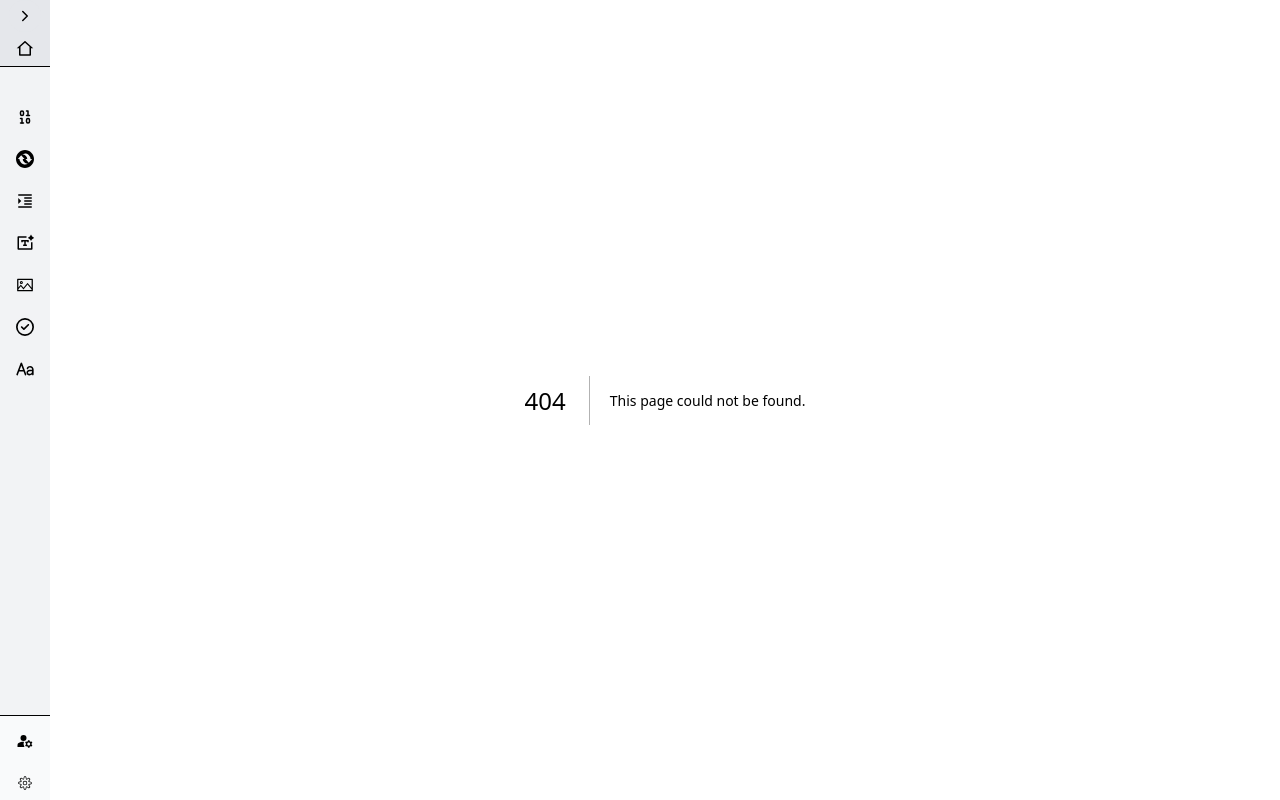
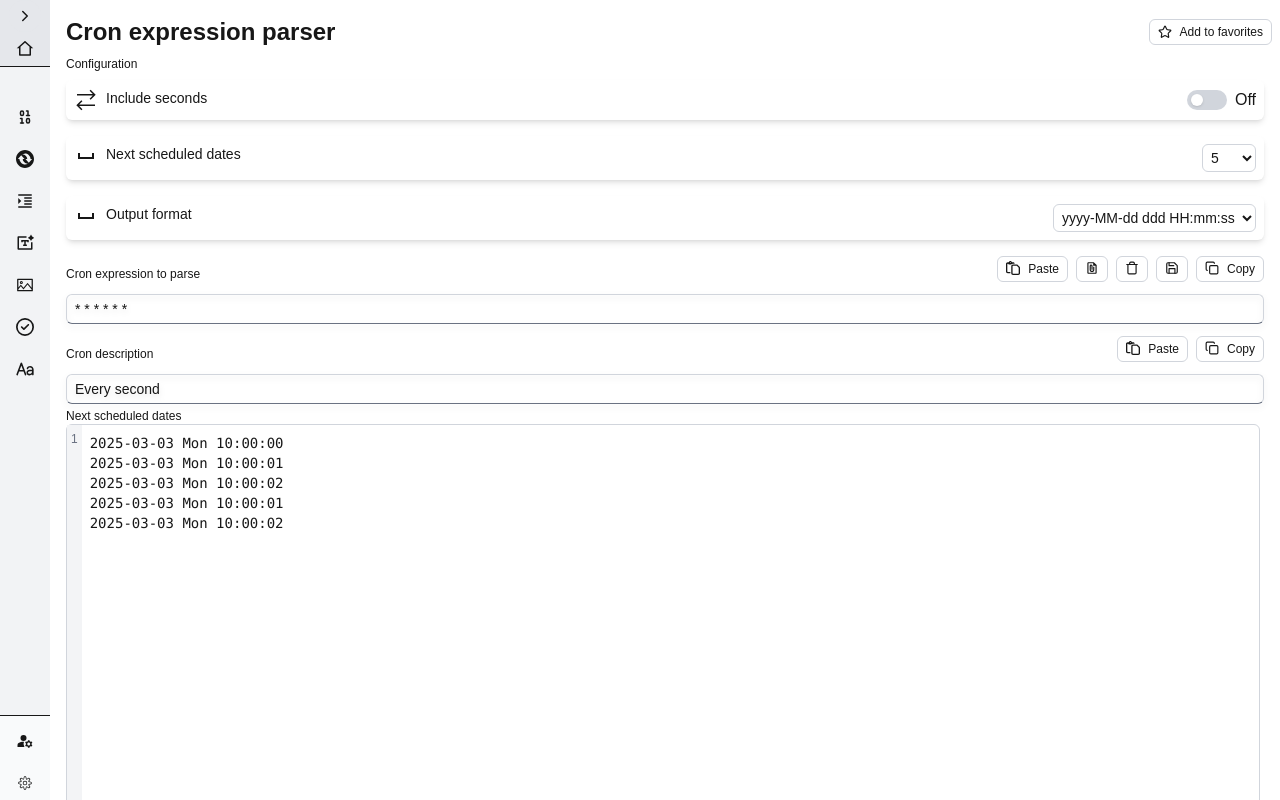
Before and after one commit to Kanghocit/Devtoys, a Next.js app: page /cronpaser in a window 1280 px wide. Before the commit this address had no page. Shown: the top 800 px of the page. Built offline with nearby package versions, Linux system fonts and the light colour scheme.

Commit message:
ui-cron-parser

```diff
--- /dev/null
+++ b/src/app/cronpaser/page.tsx
@@ -0,0 +1,136 @@
+"use client";
+import Button from "@/components/button";
+import CustomCard from "@/components/Card/CusCard";
+import Input from "@/components/input";
+import Switch from "@/components/switch";
+import Textarea from "@/components/textarea";
+import { useEffect, useRef, useState } from "react";
+import { FaRegPaste } from "react-icons/fa6";
+import { FiSave } from "react-icons/fi";
+import { LiaExchangeAltSolid } from "react-icons/lia";
+import { LuCopy, LuStar, LuTrash } from "react-icons/lu";
+import { MdFilePresent, MdOutlineSpaceBar } from "react-icons/md";
+
+const CronParser = () => {
+  const fileInputRef = useRef<HTMLInputElement | null>(null);
+
+  const [valueCron, setValueCron] = useState("* * * * * *");
+  const [desCron, setDesCron] = useState("");
+  const [scheduledDates, setScheduledDates] = useState("");
+
+  const data = new Date();
+  const checkCron = (cron: string) => {
+    if (valueCron === "* * * * * *") {
+      setDesCron("Every second");
+      setScheduledDates(
+        "2025-03-03 Mon 10:00:00\n2025-03-03 Mon 10:00:01\n2025-03-03 Mon 10:00:02\n2025-03-03 Mon 10:00:01\n2025-03-03 Mon 10:00:02"
+      );
+    }
+  };
+
+  const handleClear = () => {
+    setValueCron("");
+    setDesCron("");
+    setScheduledDates("");
+  };
+  useEffect(() => {
+    checkCron(valueCron);
+  }, [valueCron]);
+
+  console.log("data", data);
+  return (
+    <div className="flex flex-col rounded-2xl h-full p-2">
+      {/* Header  */}
+      <div className="flex justify-between">
+        <p className="font-bold text-2xl m-2">Cron expression parser</p>
+        <div className="flex items-center gap-2">
+          <Button icon={<LuStar />} className="flex items-center text-xs">
+            Add to favorites
+          </Button>
+        </div>
+      </div>
+
+      <p className="text-xs ms-2">Configuration</p>
+
+      <CustomCard title="Include seconds" icon={<LiaExchangeAltSolid />}>
+        <Switch />
+      </CustomCard>
+      <CustomCard title="Next scheduled dates" icon={<MdOutlineSpaceBar />}>
+        <select className="border border-gray-300 rounded-md p-1 text-sm focus:outline-none">
+          <option value="5">5</option>
+          <option value="10">10</option>
+          <option value="25">25</option>
+          <option value="50">50</option>
+          <option value="100">100</option>
+        </select>
+      </CustomCard>
+      <CustomCard title="Output format" icon={<MdOutlineSpaceBar />}>
+        <select className="border border-gray-300 rounded-md p-1 text-sm focus:outline-none">
+          <option value="yyyy-MM-dd ddd HH:mm:ss">
+            yyyy-MM-dd ddd HH:mm:ss
+          </option>
+        </select>
+      </CustomCard>
+
+      {/* Cron expression to parse */}
+      <div className="flex justify-between my-2">
+        <div className="flex flex-col justify-end ms-2">
+          <p className="text-xs">Cron expression to parse</p>
+        </div>
+
+        <div className="flex gap-2 pe-2">
+          <Button icon={<FaRegPaste />}>Paste</Button>
+          <input type="file" ref={fileInputRef} className="hidden" />
+          <Button
+            icon={<MdFilePresent />}
+            onClick={() => fileInputRef.current?.click()}
+          />
+          <Button icon={<LuTrash />} onClick={handleClear} />
+          <Button icon={<FiSave />} />
+          <Button icon={<LuCopy />}>Copy</Button>
+        </div>
+      </div>
+      <div className="me-3 pe-1">
+        <Input
+          type="text"
+          className="w-full"
+          value={valueCron}
+          onChange={(e) => setValueCron(e.target.value)}
+        />
+      </div>
+
+      {/* Description Cron */}
+      <div className="flex justify-between my-2">
+        <div className="flex flex-col justify-end ms-2">
+          <p className="text-xs">Cron description</p>
+        </div>
+
+        <div className="flex gap-2 pe-2">
+          <Button icon={<FaRegPaste />}>Paste</Button>
+          <Button icon={<LuCopy />}>Copy</Button>
+        </div>
+      </div>
+      <div className="me-3 pe-1">
+        <Input
+          type="text"
+          className="w-full"
+          value={desCron}
+          onChange={(e) => setDesCron(e.target.value)}
+        />
+      </div>
+      {/* Next scheduled dates */}
+      <div className="me-3 ms-2">
+        <div className="flex flex-col justify-end ">
+          <p className="text-xs">Next scheduled dates</p>
+        </div>
+        <Textarea
+          className="w-full"
+          value={scheduledDates}
+          onChange={(e) => setScheduledDates(e.target.value)}
+        />
+      </div>
+    </div>
+  );
+};
+
+export default CronParser;
--- a/src/app/dateconvert/page.tsx
+++ b/src/app/dateconvert/page.tsx
@@ -109,7 +109,7 @@ const DateConvert = () => {
       {/* Header */}
       <div className="flex justify-between">
         <p className="font-bold text-2xl m-2">Date Converter</p>
-        <div>
+        <div className="flex items-center gap-2">
           <Button icon={<LuStar />} className="flex items-center text-xs">
             Add to favorites
           </Button>
--- a/src/app/jsontotable/page.tsx
+++ b/src/app/jsontotable/page.tsx
@@ -39,7 +39,7 @@ const JsonToTable = () => {
       {/* Header */}
       <div className="flex justify-between">
         <p className="font-bold text-2xl m-2">JSON Array to Table</p>
-        <div>
+        <div className="flex items-center gap-2">
           <Button icon={<LuStar />} className="flex items-center text-xs">
             Add to favorites
           </Button>
--- a/src/app/jsontoyaml/page.tsx
+++ b/src/app/jsontoyaml/page.tsx
@@ -1,34 +1,24 @@
 "use client";
-import { LuCopySlash } from "react-icons/lu";
-import { MdOpenInFull } from "react-icons/md";
 import Button from "@/components/button";
+import CustomCard from "@/components/Card/CusCard";
 import Textarea from "@/components/textarea";
 import clsx from "clsx";
 import { useEffect, useRef, useState } from "react";
-import { LuCopy, LuStar } from "react-icons/lu";
-import { MdClear, MdFilePresent } from "react-icons/md";
-import { FaPaste, FaRegClock } from "react-icons/fa";
-import CustomCard from "@/components/Card/CusCard";
-import { FaExchangeAlt } from "react-icons/fa";
-import { MdOutlineSpaceBar } from "react-icons/md";
+import { FaExchangeAlt, FaPaste } from "react-icons/fa";
+import { LuCopy, LuCopySlash, LuStar } from "react-icons/lu";
+import {
+  MdClear,
+  MdFilePresent,
+  MdOpenInFull,
+  MdOutlineSpaceBar,
+} from "react-icons/md";
+import { LiaExchangeAltSolid } from "react-icons/lia";
 
 const JsonToYaml = () => {
-  const textareaRef = useRef<HTMLTextAreaElement>(null);
-
   const [widthFull, setWidthFull] = useState(false);
   const [input, setInput] = useState("");
-  //   const [lines, setLines] = useState<number[]>([1]);
   const [output, setOutput] = useState("");
-  //   const updateLines = () => {
-  //     const lineCount = textareaRef.current?.value.split("\n").length || 1;
-  //     setLines(Array.from({ length: lineCount }, (_, i) => i + 1));
-  //   };
 
-  //   useEffect(() => {
-  //     updateLines();
-  //   }, []);
-
-  //   xử lý chuyển đổi từ json sang yaml
   const convertJsonToYaml = (jsonArray: any[]): string =>
     jsonArray
       .map((obj) =>
@@ -48,6 +38,7 @@ const JsonToYaml = () => {
       return [];
     }
   })();
+
   const yamlOutput = input ? convertJsonToYaml(parsedInput) : "";
   useEffect(() => {
     setOutput(yamlOutput);
@@ -58,14 +49,15 @@ const JsonToYaml = () => {
       {/* Header  */}
       <div className="flex justify-between">
         <p className="font-bold text-2xl m-2">JSON Array to YAML</p>
-        <div>
+        <div className="flex items-center gap-2">
           <Button icon={<LuStar />} className="flex items-center text-xs">
             Add to favorites
           </Button>
         </div>
       </div>
+      <p className="text-xs ms-2">Configuration</p>
 
-      <CustomCard title="Conversion" icon={<FaExchangeAlt />}>
+      <CustomCard title="Conversion" icon={<LiaExchangeAltSolid />}>
         <select className="border border-gray-300 rounded-md p-1 text-sm focus:outline-none">
           <option value="JSON to YAML">JSON to YAML</option>
           <option value="YAML to JSON">YAML to JSON</option>
@@ -78,8 +70,8 @@ const JsonToYaml = () => {
         </select>
       </CustomCard>
 
-      {/* Input */}
       <div className="grid grid-cols-2">
+        {/* Input */}
         <div className={clsx("mx-1", widthFull && "hidden")}>
           <div
             className={clsx(
@@ -95,13 +87,11 @@ const JsonToYaml = () => {
             </div>
           </div>
 
-          <Textarea
-            // onInput={updateLines}
-            value={input}
-            onChange={(e) => setInput(e.target.value)}
-          />
+          <Textarea value={input} onChange={(e) => setInput(e.target.value)} />
         </div>
+
         {/* Output */}
+
         <div className={clsx("mx-1", widthFull && "w-full col-span-2")}>
           <div className="flex m-2 justify-between">
             <p className="text-xs flex justify-center items-center">Output</p>
--- a/src/components/input/index.tsx
+++ b/src/components/input/index.tsx
@@ -1,4 +1,5 @@
-import { useRef } from "react";
+"use client";
+import { useRef, useState } from "react";
 import { CiFileOn } from "react-icons/ci";
 import clsx from "clsx";
 
@@ -29,10 +30,10 @@ const Input: React.FC<InputProps> = ({
   );
 
   const inputClass = clsx(
-    "bg-transparent outline-none flex-1",
+    "bg-transparent outline-none flex-1 text-sm",
     type === "file" && "hidden"
   );
-
+  const [value, setValue] = useState("");
   return (
     <div className={containerClass}>
       {strfix && <span className="text-gray-500">{strfix}</span>}
@@ -57,7 +58,14 @@ const Input: React.FC<InputProps> = ({
         <input type={type} {...rest} className={inputClass} />
       )}
 
-      {suffix && <span className="text-gray-500">{suffix}</span>}
+      {suffix && (
+        <span
+          className="text-gray-500 cursor-pointer"
+          onClick={() => setValue("")}
+        >
+          {suffix}
+        </span>
+      )}
     </div>
   );
 };
--- a/src/components/textarea/index.tsx
+++ b/src/components/textarea/index.tsx
@@ -41,7 +41,7 @@ const Textarea: React.FC<TextareaProps> = ({ className, ...rest }) => {
         {...rest}
         ref={textareaRef}
         className={clsx(
-          "w-full min-h-150 resize-none p-2 font-mono text-sm outline-none",
+          "w-full min-h-135 resize-none p-2 font-mono text-sm outline-none",
           className
         )}
         onInput={updateLines} // Cập nhật số dòng mỗi khi nhập
--- a/src/context/MenuContext.tsx
+++ b/src/context/MenuContext.tsx
@@ -25,7 +25,12 @@ const subMenus = [
     name: "Converters",
     icon: <LuBinary />,
     children: [
-      { name: "Cron parser", icon: <IoIosAlarm />, detail: "Parse cron data" },
+      {
+        name: "Cron parser",
+        icon: <IoIosAlarm />,
+        detail: "Parse cron data",
+        href: "/cronpaser",
+      },
       {
         name: "Date",
         icon: <CiCalendarDate />,
```
